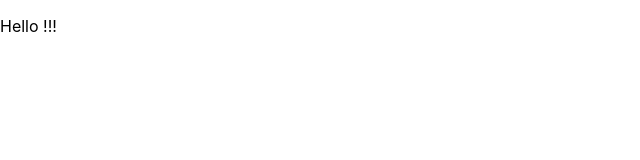
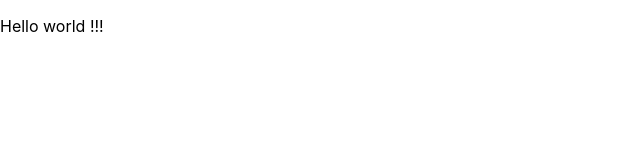
Before and after one commit to ThomasAlx/my-basic-website, a React (Create React App) app: page / in a window 1280 px wide. Shown: the top 160 px of the page, without its empty margins (0-640 px from the left). Built offline with nearby package versions, Linux system fonts and the light colour scheme.

Commit message:
minor change

```diff
--- a/src/App.js
+++ b/src/App.js
@@ -19,7 +19,7 @@ function App() {
     //     </a>
     //   </header>
     // </div>
-    <p>Hello !!! </p>
+    <p>Hello world !!! </p>
   );
 }
 
```
